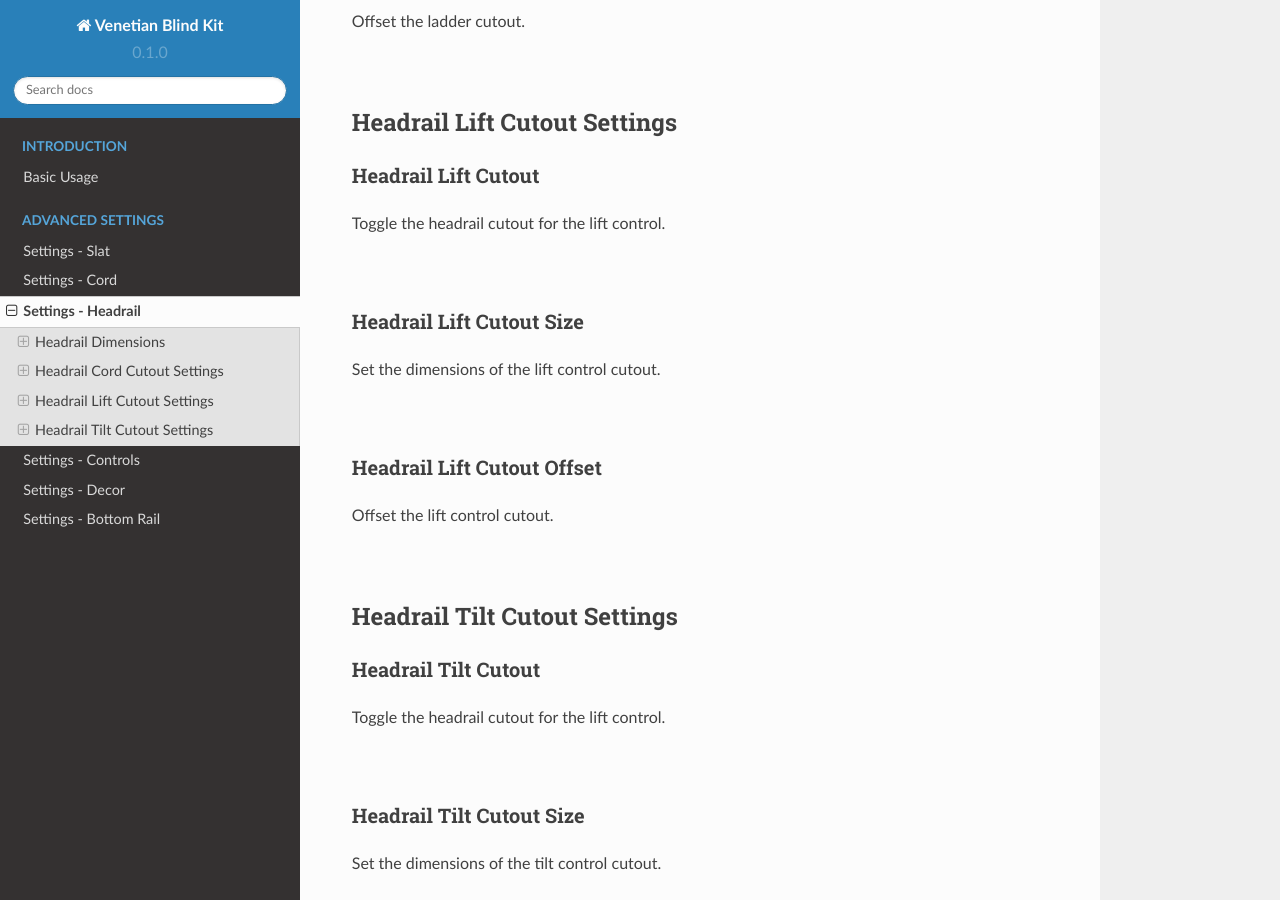
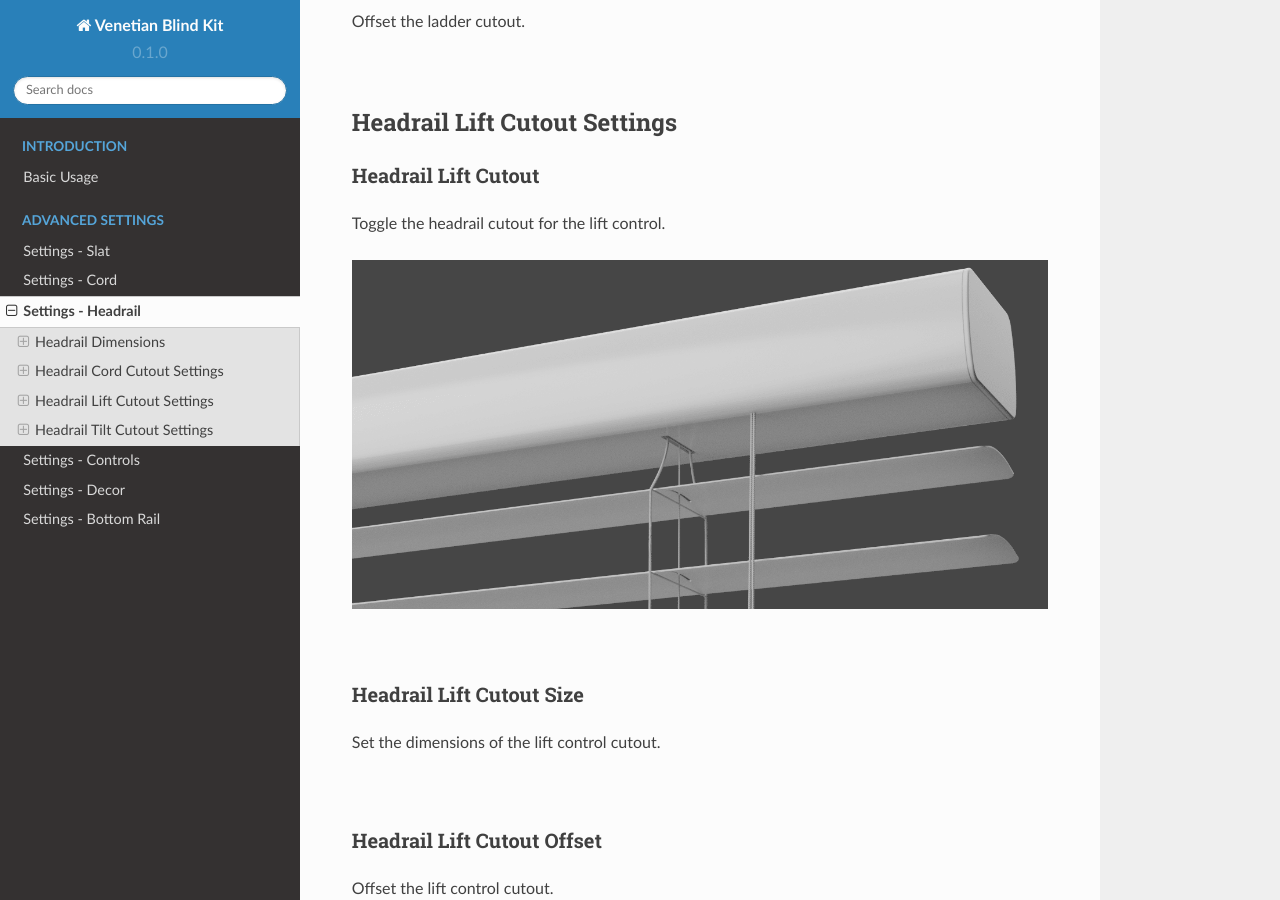
Before and after one commit to imperfectlink/VenetianBlindKit, a Sphinx documentation site: the page built from docs/source/headrail.rst, in a window 1280 px wide and 900 px high, scrolled down 3687 px. Built offline with Sphinx 7.4.7 and the Read the Docs theme 2.0.0, drawn with Linux system fonts in a browser that asks for light colours.

Commit message:
Update headrail.rst

```diff
--- a/docs/source/headrail.rst
+++ b/docs/source/headrail.rst
@@ -85,6 +85,8 @@ Headrail Lift Cutout
 
 Toggle the headrail cutout for the lift control.
 
+.. image:: img/VBK_HeadrailLiftCutout.gif
+
 |
 
 Headrail Lift Cutout Size
@@ -109,6 +111,8 @@ Headrail Tilt Cutout
 
 Toggle the headrail cutout for the lift control.
 
+.. image:: img/VBK_HeadrailLiftCutout.gif
+
 |
 
 Headrail Tilt Cutout Size
```
